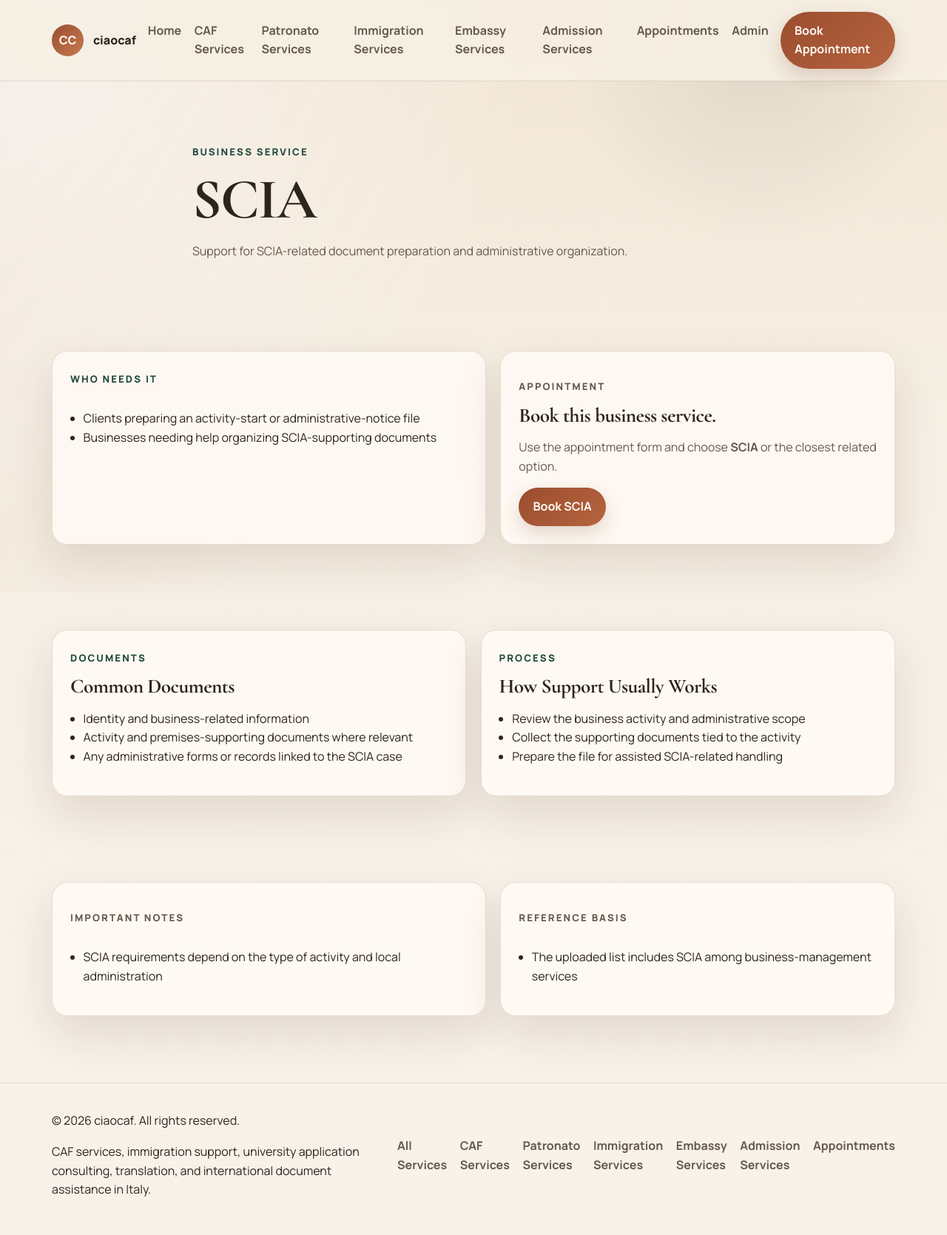
After one commit to ananthareddykunreddy/italia-caf-immigration-site, a Flask app: page /business-services/scia in a window 1280 px wide. The commit adds this page. Shown: the whole page at 74% size. Run offline with Flask 3, Linux system fonts and the light colour scheme; the visitor is signed in with stand-in values (Sample User, id 1).

Commit message:
Add business and support services from uploaded list

```diff
--- a/app.py
+++ b/app.py
@@ -221,6 +221,30 @@ CAF_SERVICES = {
             "SPID is the official digital identity system for access to Italian public services",
         ],
     },
+    "pec": {
+        "name": "PEC",
+        "summary": "Support for PEC setup readiness and document organization for certified email-related needs.",
+        "who_needs_it": [
+            "Clients who need a PEC address for administrative, fiscal, or professional procedures",
+            "Users who need help preparing identity and contact data before activation",
+        ],
+        "documents": [
+            "Identity document",
+            "Tax code",
+            "Contact information required for activation",
+        ],
+        "process": [
+            "Check the intended use of the PEC address",
+            "Prepare the identity and registration information",
+            "Assist with activation readiness and supporting setup steps",
+        ],
+        "notes": [
+            "Final PEC activation depends on the provider chosen by the client",
+        ],
+        "official_basis": [
+            "PEC is commonly used in Italy for certified communications in administrative and business contexts",
+        ],
+    },
     "assegno-unico": {
         "name": "Assegno Unico",
         "summary": "Support organizing family and household documents for Assegno Unico-related assistance.",
@@ -391,6 +415,102 @@ IMMIGRATION_SERVICES = {
         ],
         "official_basis": [
             "International document support should always be aligned with the authority receiving the file",
+        ],
+    },
+    "ricongiungimento-familiare": {
+        "name": "Ricongiungimento Familiare",
+        "summary": "Support organizing family reunification files and related immigration documents.",
+        "who_needs_it": [
+            "Families preparing family reunification-related paperwork",
+            "Clients who need help collecting relationship and residence-supporting documents",
+        ],
+        "documents": [
+            "Identity and family relationship records",
+            "Residence and accommodation-related documents",
+            "Supporting immigration paperwork for the family case",
+        ],
+        "process": [
+            "Review the family reunification case type",
+            "Check the documents linked to the family members involved",
+            "Prepare the file for assisted submission or appointment readiness",
+        ],
+        "notes": [
+            "Family reunification cases can require multiple linked documents for different persons",
+        ],
+        "official_basis": [
+            "Family reunification is a standard immigration case area requiring structured document support",
+        ],
+    },
+    "flussi": {
+        "name": "Flussi",
+        "summary": "Support for flussi-related case preparation and document organization.",
+        "who_needs_it": [
+            "Clients or families involved in flussi-related procedures",
+            "Applicants who need help preparing the supporting documents before filing",
+        ],
+        "documents": [
+            "Identity records",
+            "Work or sponsor-related supporting documents",
+            "Any documents linked to the flussi procedure involved",
+        ],
+        "process": [
+            "Review the flussi-related route and timing",
+            "Check supporting documents and any sponsor-related records",
+            "Prepare the file for assisted handling",
+        ],
+        "notes": [
+            "Flussi-related procedures are highly timing-sensitive and document-specific",
+        ],
+        "official_basis": [
+            "Flussi procedures require careful file preparation and timing awareness",
+        ],
+    },
+    "cittadinanza": {
+        "name": "Cittadinanza",
+        "summary": "Support organizing citizenship-related documents and case files.",
+        "who_needs_it": [
+            "Applicants preparing citizenship-related paperwork",
+            "Families who need help collecting a complete citizenship support file",
+        ],
+        "documents": [
+            "Identity and civil-status records",
+            "Residence and supporting administrative documents",
+            "Any translations, copies, or linked records required by the case",
+        ],
+        "process": [
+            "Review the citizenship path involved",
+            "Organize personal, family, and residence-related records",
+            "Prepare the file for assisted follow-up or digital handling",
+        ],
+        "notes": [
+            "Citizenship cases can be document-heavy and may require translated records",
+        ],
+        "official_basis": [
+            "Citizenship procedures are official public-administration processes with significant documentation needs",
+        ],
+    },
+    "conversione-permesso": {
+        "name": "Conversione Permesso",
+        "summary": "Support for conversion-related residence permit document preparation.",
+        "who_needs_it": [
+            "Clients converting a permit from one basis to another",
+            "Applicants who need help organizing the supporting file before follow-up steps",
+        ],
+        "documents": [
+            "Current permit-related documents",
+            "Identity and supporting records linked to the new permit basis",
+            "Any work, study, or family-related documents required for the conversion",
+        ],
+        "process": [
+            "Review the current permit and intended conversion route",
+            "Organize the supporting documents needed for the new status",
+            "Prepare the case file for assisted handling",
+        ],
+        "notes": [
+            "Required documents depend on both the existing and target permit basis",
+        ],
+        "official_basis": [
+            "Permit conversions are a standard immigration support area with case-specific documentation",
         ],
     },
 }
@@ -639,6 +759,54 @@ PATRONATO_SERVICES = {
             "Patronato services commonly include pension-related assistance",
         ],
     },
+    "naspi-dis-coll": {
+        "name": "NASPI / DIS-COLL",
+        "summary": "Support for NASPI or DIS-COLL-related unemployment documentation and case preparation.",
+        "who_needs_it": [
+            "Workers or collaborators preparing NASPI or DIS-COLL-related paperwork",
+            "Clients who need help organizing unemployment support files",
+        ],
+        "documents": [
+            "Identity and fiscal details",
+            "Employment or collaboration records",
+            "Termination and supporting case documents",
+        ],
+        "process": [
+            "Review the unemployment support route involved",
+            "Organize the identity, employment, and termination documents",
+            "Prepare the file for assisted handling",
+        ],
+        "notes": [
+            "The applicable support measure depends on the person’s work situation",
+        ],
+        "official_basis": [
+            "Public patronato-style service lists commonly separate general unemployment help from NASPI or DIS-COLL support",
+        ],
+    },
+    "adi": {
+        "name": "ADI",
+        "summary": "Support for ADI-related administrative documentation and case preparation.",
+        "who_needs_it": [
+            "Clients needing help organizing ADI-related documentation",
+            "Families preparing files for benefit or support-related administrative steps",
+        ],
+        "documents": [
+            "Identity and household documents",
+            "Income or family-supporting records where relevant",
+            "Any ADI-related supporting documentation required by the case",
+        ],
+        "process": [
+            "Review the family or household case",
+            "Prepare the relevant supporting records",
+            "Organize the documentation for assisted follow-up",
+        ],
+        "notes": [
+            "Exact requirements depend on the applicable ADI framework and case details",
+        ],
+        "official_basis": [
+            "Public patronato-style service lists commonly include ADI support",
+        ],
+    },
 }
 
 ADMISSION_SERVICES = {
@@ -689,6 +857,276 @@ ADMISSION_SERVICES = {
         ],
         "official_basis": [
             "Final admissions document rules come from the receiving institution",
+        ],
+    },
+}
+
+BUSINESS_SERVICES = {
+    "partita-iva": {
+        "name": "P. IVA",
+        "summary": "Support for opening and organizing paperwork connected to P. IVA-related administrative needs.",
+        "who_needs_it": [
+            "Individuals starting a self-employed or business-related path",
+            "Clients who need help organizing the basic file for P. IVA-related procedures",
+        ],
+        "documents": [
+            "Identity and fiscal records",
+            "Address and activity-related information",
+            "Supporting business-start information where needed",
+        ],
+        "process": [
+            "Review the intended business or self-employment activity",
+            "Prepare the identity and activity information",
+            "Organize the file for assisted handling of the P. IVA-related process",
+        ],
+        "notes": [
+            "The exact workflow depends on the business model and administrative route involved",
+        ],
+        "official_basis": [
+            "The uploaded list includes P. IVA among the business-management services",
+        ],
+    },
+    "fattura-elettronica": {
+        "name": "Fattura Elettronica",
+        "summary": "Support for electronic invoicing-related setup and document organization.",
+        "who_needs_it": [
+            "Individuals or businesses managing invoice-related administrative workflows",
+            "Clients who need help understanding electronic invoicing documentation",
+        ],
+        "documents": [
+            "Identity and fiscal details",
+            "Business or invoicing-related records",
+            "Any provider or system information used for invoicing setup",
+        ],
+        "process": [
+            "Review the invoicing context and practical needs",
+            "Organize the business and fiscal records involved",
+            "Prepare the file and supporting information for assisted setup or follow-up",
+        ],
+        "notes": [
+            "Electronic invoicing setups differ depending on the business and software workflow used",
+        ],
+        "official_basis": [
+            "The uploaded list includes Fattura Elettronica among business services",
+        ],
+    },
+    "certificazione-unica": {
+        "name": "Certificazione Unica",
+        "summary": "Support for Certificazione Unica-related file organization and follow-up.",
+        "who_needs_it": [
+            "Clients who need help organizing Certificazione Unica-related tax documents",
+            "Businesses or individuals reviewing CU-related records",
+        ],
+        "documents": [
+            "Identity and tax information",
+            "CU-related fiscal documents",
+            "Supporting income or withholding records where needed",
+        ],
+        "process": [
+            "Review the CU-related situation",
+            "Organize supporting tax records",
+            "Prepare the file for assisted handling or related tax workflows",
+        ],
+        "notes": [
+            "CU-related work may connect with broader tax declaration support",
+        ],
+        "official_basis": [
+            "The uploaded list includes CU/CUD-related support among business or fiscal services",
+        ],
+    },
+    "camera-di-commercio": {
+        "name": "Camera di Commercio",
+        "summary": "Support for Chamber of Commerce-related paperwork and administrative file preparation.",
+        "who_needs_it": [
+            "Businesses or individuals dealing with chamber-related procedures",
+            "Clients who need help organizing commercial registration paperwork",
+        ],
+        "documents": [
+            "Identity and business-related records",
+            "Company or activity-supporting documents",
+            "Any registration or chamber-related paperwork involved in the case",
+        ],
+        "process": [
+            "Review the chamber-related need",
+            "Organize identity, business, and administrative records",
+            "Prepare the file for assisted follow-up",
+        ],
+        "notes": [
+            "The exact chamber workflow depends on the business action required",
+        ],
+        "official_basis": [
+            "The uploaded list includes Camera di Commercio among business services",
+        ],
+    },
+    "scia": {
+        "name": "SCIA",
+        "summary": "Support for SCIA-related document preparation and administrative organization.",
+        "who_needs_it": [
+            "Clients preparing an activity-start or administrative-notice file",
+            "Businesses needing help organizing SCIA-supporting documents",
+        ],
+        "documents": [
+            "Identity and business-related information",
+            "Activity and premises-supporting documents where relevant",
+            "Any administrative forms or records linked to the SCIA case",
+        ],
+        "process": [
+            "Review the business activity and administrative scope",
+            "Collect the supporting documents tied to the activity",
+            "Prepare the file for assisted SCIA-related handling",
+        ],
+        "notes": [
+            "SCIA requirements depend on the type of activity and local administration",
+        ],
+        "official_basis": [
+            "The uploaded list includes SCIA among business-management services",
+        ],
+    },
+}
+
+SUPPORT_SERVICES = {
+    "traduzioni-legalizzazione": {
+        "name": "Traduzioni e Legalizzazione Documenti",
+        "summary": "Support organizing translated and legalization-related document workflows.",
+        "who_needs_it": [
+            "Clients preparing foreign or multilingual documents for official use",
+            "Applicants who need help managing translation and legalization steps",
+        ],
+        "documents": [
+            "Original documents",
+            "Translated versions where available",
+            "Supporting copies and identity records linked to the process",
+        ],
+        "process": [
+            "Review which documents need translation or legalization support",
+            "Organize originals, copies, and translated files",
+            "Prepare the case file for the relevant authority or appointment",
+        ],
+        "notes": [
+            "Requirements depend on the authority receiving the documents",
+        ],
+        "official_basis": [
+            "The uploaded list explicitly includes translations and document legalization support",
+        ],
+    },
+    "test-lingua-a2": {
+        "name": "Test Lingua Italiana A2",
+        "summary": "Support for preparing the administrative side of Italian language test related needs.",
+        "who_needs_it": [
+            "Clients who need help understanding the administrative steps around the A2 language test",
+            "Applicants preparing documents linked to language-related requirements",
+        ],
+        "documents": [
+            "Identity and contact details",
+            "Any appointment or registration-related records",
+            "Supporting immigration or residence documents where relevant",
+        ],
+        "process": [
+            "Review the purpose of the A2 language test in the client’s case",
+            "Organize the supporting administrative documents",
+            "Prepare the file for registration or follow-up support",
+        ],
+        "notes": [
+            "Testing procedures depend on the institution or authority involved",
+        ],
+        "official_basis": [
+            "The uploaded list includes Test Lingua Italiana A2 as a separate support service",
+        ],
+    },
+    "appartamenti-affitto-garanzie": {
+        "name": "Appartamenti / Affitto / Garanzie",
+        "summary": "Support organizing housing-related paperwork, rental information, and guarantee documents.",
+        "who_needs_it": [
+            "Clients looking for help with rental-related documentation",
+            "People who need support understanding housing paperwork before signing or applying",
+        ],
+        "documents": [
+            "Identity documents",
+            "Income or guarantee-related records where relevant",
+            "Housing or contract-supporting documents",
+        ],
+        "process": [
+            "Review the housing or rental situation",
+            "Organize the documents required for the next housing step",
+            "Prepare the file for rental or guarantee-related follow-up",
+        ],
+        "notes": [
+            "Housing requirements vary by landlord, agency, and contract situation",
+        ],
+        "official_basis": [
+            "The uploaded list includes apartment, rent, and guarantee support",
+        ],
+    },
+    "assicurazione-auto-moto": {
+        "name": "Assicurazione Auto / Moto",
+        "summary": "Support organizing identity and vehicle documents for insurance-related assistance.",
+        "who_needs_it": [
+            "Vehicle owners who need help organizing documents before an insurance-related step",
+            "Clients who want support preparing the file for auto or moto insurance follow-up",
+        ],
+        "documents": [
+            "Identity records",
+            "Vehicle-related documents",
+            "Any prior insurance or ownership-supporting records",
+        ],
+        "process": [
+            "Review the vehicle and insurance context",
+            "Organize the identity and vehicle records",
+            "Prepare the file for assisted follow-up",
+        ],
+        "notes": [
+            "Insurance offers and requirements vary by provider",
+        ],
+        "official_basis": [
+            "The uploaded list includes insurance support for auto and moto",
+        ],
+    },
+    "tessera-sanitaria-codice-fiscale": {
+        "name": "Tessera Sanitaria / Codice Fiscale",
+        "summary": "Support for health-card and tax-code related administrative paperwork.",
+        "who_needs_it": [
+            "Clients who need help organizing identity and health-related administrative documents",
+            "Applicants handling health-card or tax-code support steps",
+        ],
+        "documents": [
+            "Identity records",
+            "Residence or immigration-related records where relevant",
+            "Any supporting administrative documents tied to the case",
+        ],
+        "process": [
+            "Review the requested administrative action",
+            "Collect the supporting identity and residence documents",
+            "Prepare the file for assisted follow-up",
+        ],
+        "notes": [
+            "Requirements vary depending on the person’s status and the office involved",
+        ],
+        "official_basis": [
+            "The uploaded list explicitly includes tessera sanitaria and codice fiscale support",
+        ],
+    },
+    "account-registration-apps": {
+        "name": "Account Registration (Glovo / Deliveroo)",
+        "summary": "Support for app-account registration readiness and related document organization.",
+        "who_needs_it": [
+            "Clients who need help preparing the documents used for platform account registration",
+            "Applicants organizing identity, contact, or work-related information for account setup",
+        ],
+        "documents": [
+            "Identity and contact details",
+            "Any platform-required supporting documents",
+            "Work-related records where needed by the registration process",
+        ],
+        "process": [
+            "Review the platform and account requirements",
+            "Organize the supporting registration information",
+            "Prepare the user for the next registration step",
+        ],
+        "notes": [
+            "Platform requirements vary by service and account type",
+        ],
+        "official_basis": [
+            "The uploaded list includes account registration support for Glovo and Deliveroo",
         ],
     },
 }
@@ -852,6 +1290,64 @@ def admission_service_detail(slug: str):
     return render_template("admission_service_detail.html", service=service, slug=slug)
 
 
+@app.route("/business-services")
+def business_services():
+    return render_template(
+        "generic_services.html",
+        title="Business Services | ciaocaf",
+        eyebrow="Business Services",
+        heading="Business and enterprise support from your uploaded list.",
+        lead="These services cover business setup and administrative management items listed in your uploaded note.",
+        category_label="Business",
+        services=BUSINESS_SERVICES,
+        detail_endpoint="business_service_detail",
+    )
+
+
+@app.route("/business-services/<slug>")
+def business_service_detail(slug: str):
+    service = BUSINESS_SERVICES.get(slug)
+    if not service:
+        return redirect(url_for("business_services"))
+    return render_template(
+        "generic_service_detail.html",
+        page_title=f'{service["name"]} | Business Services | ciaocaf',
+        eyebrow="Business Service",
+        category_label="Business",
+        booking_label="Book this business service.",
+        service=service,
+    )
+
+
+@app.route("/support-services")
+def support_services():
+    return render_template(
+        "generic_services.html",
+        title="Support Services | ciaocaf",
+        eyebrow="Support Services",
+        heading="Additional practical support services from your uploaded list.",
+        lead="These services cover translation, legalization, housing, insurance, health-card, and account-registration support.",
+        category_label="Support",
+        services=SUPPORT_SERVICES,
+        detail_endpoint="support_service_detail",
+    )
+
+
+@app.route("/support-services/<slug>")
+def support_service_detail(slug: str):
+    service = SUPPORT_SERVICES.get(slug)
+    if not service:
+        return redirect(url_for("support_services"))
+    return render_template(
+        "generic_service_detail.html",
+        page_title=f'{service["name"]} | Support Services | ciaocaf',
+        eyebrow="Support Service",
+        category_label="Support",
+        booking_label="Book this support service.",
+        service=service,
+    )
+
+
 @app.route("/appointments", methods=["GET", "POST"])
 def appointments():
     if request.method == "POST":
--- /dev/null
+++ b/templates/generic_service_detail.html
@@ -0,0 +1,79 @@
+{% extends "base.html" %}
+
+{% block title %}{{ page_title }}{% endblock %}
+{% block meta_description %}{{ service.summary }}{% endblock %}
+
+{% block content %}
+<main class="page-shell">
+  <section class="page-hero">
+    <div class="container narrow">
+      <p class="eyebrow">{{ eyebrow }}</p>
+      <h1>{{ service.name }}</h1>
+      <p class="lead">{{ service.summary }}</p>
+    </div>
+  </section>
+
+  <section class="section">
+    <div class="container split">
+      <div class="card">
+        <span class="card-tag">Who Needs It</span>
+        <ul>
+          {% for item in service["who_needs_it"] %}
+            <li>{{ item }}</li>
+          {% endfor %}
+        </ul>
+      </div>
+      <div class="panel">
+        <p class="panel-kicker">Appointment</p>
+        <h3>{{ booking_label }}</h3>
+        <p>Use the appointment form and choose <strong>{{ service.name }}</strong> or the closest related option.</p>
+        <a class="btn" href="{{ url_for('appointments') }}">Book {{ service.name }}</a>
+      </div>
+    </div>
+  </section>
+
+  <section class="section section-alt">
+    <div class="container cards cards-two">
+      <article class="card">
+        <span class="card-tag">Documents</span>
+        <h3>Common Documents</h3>
+        <ul>
+          {% for item in service["documents"] %}
+            <li>{{ item }}</li>
+          {% endfor %}
+        </ul>
+      </article>
+      <article class="card">
+        <span class="card-tag">Process</span>
+        <h3>How Support Usually Works</h3>
+        <ul>
+          {% for item in service["process"] %}
+            <li>{{ item }}</li>
+          {% endfor %}
+        </ul>
+      </article>
+    </div>
+  </section>
+
+  <section class="section">
+    <div class="container split">
+      <div class="panel">
+        <p class="panel-kicker">Important Notes</p>
+        <ul>
+          {% for item in service["notes"] %}
+            <li>{{ item }}</li>
+          {% endfor %}
+        </ul>
+      </div>
+      <div class="panel">
+        <p class="panel-kicker">Reference Basis</p>
+        <ul>
+          {% for item in service["official_basis"] %}
+            <li>{{ item }}</li>
+          {% endfor %}
+        </ul>
+      </div>
+    </div>
+  </section>
+</main>
+{% endblock %}
```
Also changed, not shown: templates/appointments.html (+18 -0 lines), templates/generic_services.html (added, +28 -0 lines), templates/services.html (+60 -8 lines).
